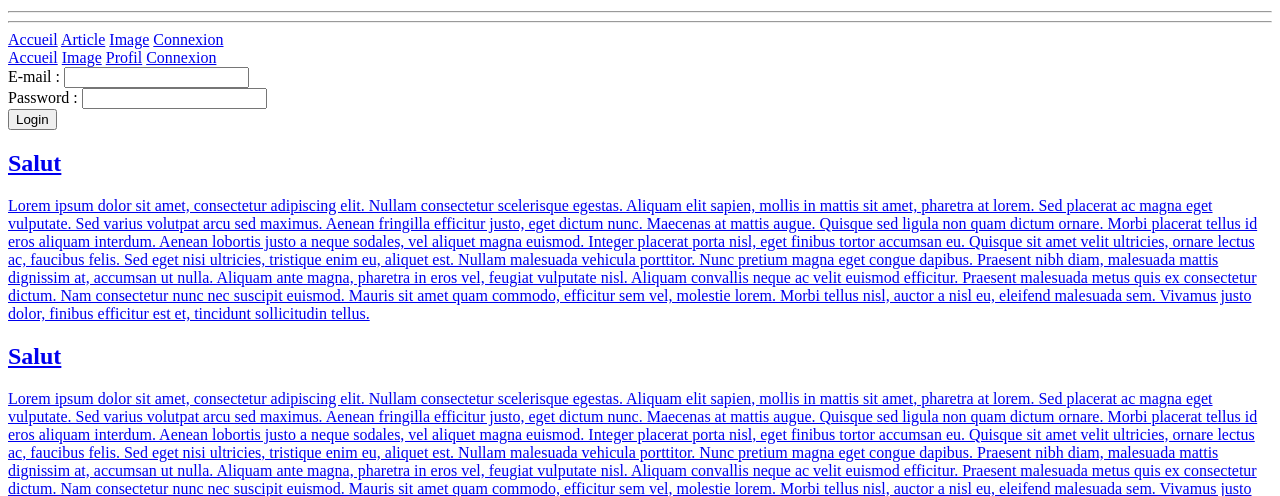
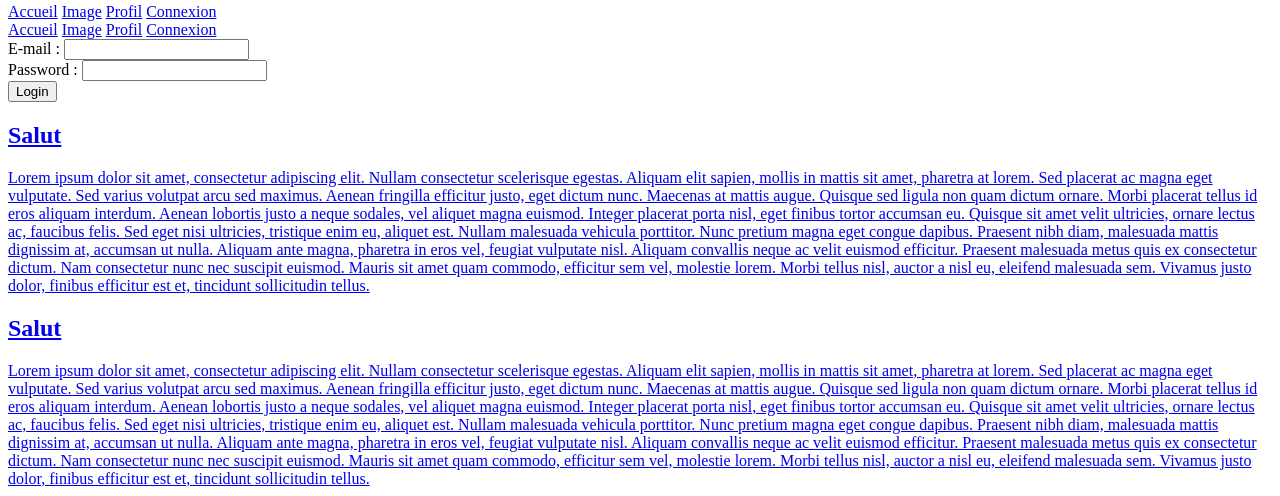
Before and after one commit to FlorianDesjouis/NewGame-.dev2018-my_blog, a PHP site: page /index_home.php in a window 1280 px wide. Shown: the part 309-805 px from the top of the page. Run offline with PHP 8.4, Linux system fonts and the light colour scheme; some libraries are stand-ins or nearby versions.

Commit message:
linked page, linked index on index_home fixed css

```diff
--- a/php/mvc/public/css/style.css
+++ b/php/mvc/public/css/style.css
@@ -875,7 +875,7 @@ a.articlePage {
         width: 90%;
         margin: 5% 5% 5% 5%;
         font-size: 1.5rem;
-        line-height: 1.2rem;
+        line-height: 4rem;
         border: 1px solid #000000;
         border-radius: 10px;
         background-color: #FFFFFF;
--- a/php/mvc/public/index.php
+++ b/php/mvc/public/index.php
@@ -1,5 +1,5 @@
 <?php
-
+header('Location: ../view/index_home.php');
 require_once "../controller/Articles/ControllerArticles.php";
 if (isset($_GET['action'])) {
 
--- a/php/mvc/view/index_home.php
+++ b/php/mvc/view/index_home.php
@@ -14,22 +14,19 @@
 <div class="mainConteiner" role="main">
     <header class="header">
         <div class="blockLogo"><img src="../public/asset/img/logo_blog.png" alt="logo_blog"></div>
-        <a href="#" class="headerIcon"></a>
-        <a href="#" class="hideIcon">
-            <hr id="croix1">
-            <hr id="croix2">
-        </a>
+        <a href="#" class="headerIcon" id="headerIcon"></a>
         <nav class="menu">
             <a href="#">Accueil</a>
-            <a href="#">Article</a>
             <a href="#">Image</a>
-            <a href="#">Connexion</a>
+            <a href="index_login.php">Profil</a>
+            <a href="index_registration.php">Connexion</a>
         </nav>
         <div class="desktopMenu">
             <a href="#">Accueil</a>
             <a href="#">Image</a>
-            <a href="#">Profil</a>
-            <a href="#">Connexion</a></div>
+            <a href="index_login.php">Profil</a>
+            <a href="index_registration.php">Connexion</a>
+        </div>
         <form class="login">
             E-mail : <input type="email" name="userEmail" id="userEmail"><label for="userEmail"></label><br>
             Password : <input type="password" name="userPassword" id="userPassword"><label for="userPassword"></label><br>
@@ -37,7 +34,7 @@
         </form>
     </header>
     <section class="section">
-        <a href="#">
+        <a href="./articles/read.php">
             <article class="article">
                 <h2 class="title">Salut</h2>
                 <p class="blockText">Lorem ipsum dolor sit amet, consectetur adipiscing elit. Nullam consectetur scelerisque egestas. Aliquam
@@ -56,7 +53,7 @@
                 </p>
             </article>
         </a>
-        <a href="#">
+        <a href="./articles/read.php">
             <article class="article">
                 <h2 class="title">Salut</h2>
                 <p class="blockText">Lorem ipsum dolor sit amet, consectetur adipiscing elit. Nullam consectetur scelerisque egestas. Aliquam
@@ -75,7 +72,7 @@
                 </p>
             </article>
         </a>
-        <a href="#">
+        <a href="./articles/read.php">
             <article class="article">
                 <h2 class="title">Salut</h2>
                 <p class="blockText">Lorem ipsum dolor sit amet, consectetur adipiscing elit. Nullam consectetur scelerisque egestas. Aliquam
@@ -94,7 +91,7 @@
                 </p>
             </article>
         </a>
-        <a href="#">
+        <a href="./articles/read.php">
             <article class="article">
                 <h2 class="title">Salut</h2>
                 <p class="blockText">Lorem ipsum dolor sit amet, consectetur adipiscing elit. Nullam consectetur scelerisque egestas. Aliquam
@@ -113,7 +110,7 @@
                 </p>
             </article>
         </a>
-        <a href="#">
+        <a href="./articles/read.php">
             <article class="article">
                 <h2 class="title">Salut</h2>
                 <p class="blockText">Lorem ipsum dolor sit amet, consectetur adipiscing elit. Nullam consectetur scelerisque egestas. Aliquam
```
Also changed, not shown: php/mvc/view/home.php (+4 -4 lines). Lines whose indentation alone changed are shown as unchanged.
